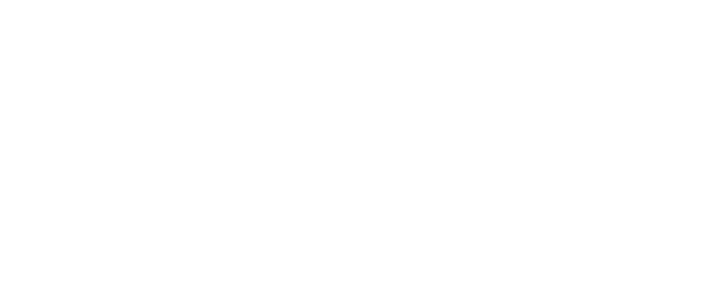
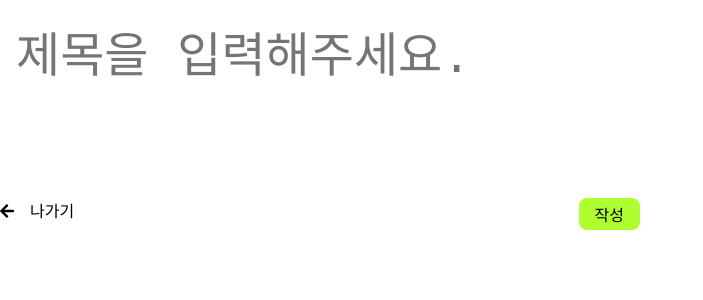
Before and after one commit to dlgusgh4608/blog, a React (Create React App) app: page /write in a window 1280 px wide. Shown: the top 300 px of the page, without its empty margins (0-703 px from the left). Built offline with nearby package versions, Linux system fonts and the light colour scheme.

Commit message:
front: add Post and add Write

```diff
--- a/src/components/app/App.js
+++ b/src/components/app/App.js
@@ -3,6 +3,8 @@
 import { Route, Switch, Redirect } from 'react-router-dom';
 import { createGlobalStyle } from 'styled-components';
 import Main from '../../routes/main/Main';
+import Write from '../../routes/post/Write';
+import Post from '../../components/post/Post';
 
 const GlobalStyle = createGlobalStyle`
   body{
@@ -45,10 +47,12 @@
       {(() => {
         switch (isLoggedIn) {
           case true:
-            return <></>;
+            return;
           default:
             return (
               <Switch>
+                <Route path={'/write'} exact={true} component={Write} />
+                <Route path={'/post'} exact={true} component={Post} />
                 <Route path={'/old'} exact={true} component={Main} />
                 <Route path={'/recent'} exact={true} component={Main} />
                 <Redirect from={'/'} exact={true} to={'/recent'} />
--- a/src/components/header/Header.js
+++ b/src/components/header/Header.js
@@ -2,6 +2,8 @@
 import InfoButton from './InfoButton';
 import { useSelector } from 'react-redux';
 import styled from 'styled-components';
+import { FontAwesomeIcon } from '@fortawesome/react-fontawesome';
+import { faSearch } from '@fortawesome/free-solid-svg-icons';
 
 const HeaderContainer = styled.header`
   height: 4rem;
@@ -55,6 +57,10 @@
   cursor: pointer;
 `;
 
+const SearchBtn = styled(FontAwesomeIcon)`
+  color: black;
+`;
+
 const Header = ({ toggleDialog }) => {
   const { me } = useSelector((state) => state.user);
 
@@ -66,8 +72,9 @@
             <Logo>blog</Logo>
           </Head>
           <Head>
-            <Search>검색</Search>
-
+            <Search href="/">
+              <SearchBtn icon={faSearch} />
+            </Search>
             {me ? <InfoButton /> : <LoginBtn onClick={toggleDialog}>로그인</LoginBtn>}
           </Head>
         </HeaderWrapper>
--- a/src/components/header/InfoButton.js
+++ b/src/components/header/InfoButton.js
@@ -1,9 +1,13 @@
 import React from 'react';
 import styled from 'styled-components';
+import { Link } from 'react-router-dom';
 import { FontAwesomeIcon } from '@fortawesome/react-fontawesome';
 import { faCaretDown } from '@fortawesome/free-solid-svg-icons';
 
-const CreatePostBtn = styled.button`
+const CreatePostBtn = styled(Link)`
+  display: flex;
+  align-items: center;
+  justify-content: center;
   font-weight: bold;
   font-size: 1rem;
   border: 1px solid black;
@@ -13,6 +17,7 @@
   padding-left: 0.8rem;
   height: 2rem;
   margin-right: 1rem;
+  color: black;
   cursor: pointer;
 `;
 
@@ -31,7 +36,7 @@
 const InfoButton = () => {
   return (
     <>
-      <CreatePostBtn>새 글 작성</CreatePostBtn>
+      <CreatePostBtn to={'/write'}>새 글 작성</CreatePostBtn>
       <MyInfoWrapper>
         이<DownIcon icon={faCaretDown} />
       </MyInfoWrapper>
--- a/src/components/post/MenuList.js
+++ b/src/components/post/MenuList.js
@@ -16,7 +16,6 @@
   height: 3rem;
   font-size: 1.25rem;
   cursor: pointer;
-
   color: black;
 `;
 
--- /dev/null
+++ b/src/components/post/Post.js
@@ -0,0 +1,25 @@
+import React from 'react';
+import styled from 'styled-components';
+import MainLayout from '../layout/MainLayout';
+
+const Container = styled.div`
+  width: 700px;
+  margin-left: auto;
+  margin-right: auto;
+  margin-top: 6rem;
+`;
+
+const Post = () => {
+  return (
+    <MainLayout>
+      <Container>
+        <h1>제목띠</h1>
+        <span>작성자</span>
+        <span>·</span>
+        <span>2020년 12월 31일</span>
+      </Container>
+    </MainLayout>
+  );
+};
+
+export default Post;
--- a/src/components/post/PostItem.js
+++ b/src/components/post/PostItem.js
@@ -1,4 +1,5 @@
 import React from 'react';
+import { Link } from 'react-router-dom';
 import styled from 'styled-components';
 
 const PostContainer = styled.div`
@@ -17,7 +18,7 @@
   }
 `;
 
-const PostHeader = styled.a`
+const PostHeader = styled(Link)`
   color: black;
 `;
 
@@ -42,7 +43,7 @@
   padding: 1rem;
 `;
 
-const PostMainWrapper = styled.a`
+const PostMainWrapper = styled(Link)`
   color: black;
 `;
 
@@ -80,7 +81,7 @@
   font-size: 0.85rem;
 `;
 
-const PostHostWrapper = styled.a`
+const PostHostWrapper = styled(Link)`
   display: flex;
   align-items: center;
 `;
@@ -112,16 +113,16 @@
   margin-right: 0.5rem;
 `;
 
-const PostItems = () => {
+const PostItem = () => {
   return (
     <PostContainer>
-      <PostHeader href="">
+      <PostHeader to={'/post'}>
         <ImageWrapper>
           <MainImage src="https://img1.daumcdn.net/thumb/R720x0.q80/?scode=mtistory2&fname=http%3A%2F%2Fcfile27.uf.tistory.com%2Fimage%2F9905EB345DF8CE050BE220" />
         </ImageWrapper>
       </PostHeader>
       <PostMainContainer>
-        <PostMainWrapper>
+        <PostMainWrapper to={'/post'}>
           <PostTitle>제목ddddddddddddddddddddddddddddddddddddd</PostTitle>
           <PostContent>
             글내 요요요요요용글내
@@ -135,7 +136,7 @@
         </PostCommentWrapper>
       </PostMainContainer>
       <PostFooterContainer>
-        <PostHostWrapper href="">
+        <PostHostWrapper to={'/post'}>
           <PostHostImg src="https://img1.daumcdn.net/thumb/R720x0.q80/?scode=mtistory2&fname=http%3A%2F%2Fcfile27.uf.tistory.com%2Fimage%2F9905EB345DF8CE050BE220" />
           <PostHostNameWrapper>
             by <PostHostName>이현호</PostHostName>
@@ -150,4 +151,4 @@
   );
 };
 
-export default PostItems;
+export default PostItem;
--- a/src/reducer/user.js
+++ b/src/reducer/user.js
@@ -53,6 +53,7 @@
         ...state,
         loadMyInfoLoading: false,
         loadMyInfoError: action.error,
+        me: null,
       };
     case EMAIL_CHECK_REQUEST:
       return {
--- a/src/routes/main/Main.js
+++ b/src/routes/main/Main.js
@@ -2,7 +2,7 @@
 import styled from 'styled-components';
 import MainLayout from '../../components/layout/MainLayout';
 import MenuList from '../../components/post/MenuList';
-import PostItems from '../../components/post/PostItem';
+import PostItem from '../../components/post/PostItem';
 
 const MainContainer = styled.div`
   width: 1728px;
@@ -48,14 +48,14 @@
         </MenuWrapper>
         <MainWrapper>
           <PostWrapper>
-            <PostItems />
-            <PostItems />
-            <PostItems />
-            <PostItems />
-            <PostItems />
-            <PostItems />
-            <PostItems />
-            <PostItems />
+            <PostItem />
+            <PostItem />
+            <PostItem />
+            <PostItem />
+            <PostItem />
+            <PostItem />
+            <PostItem />
+            <PostItem />
           </PostWrapper>
         </MainWrapper>
       </MainContainer>
--- /dev/null
+++ b/src/routes/post/Write.js
@@ -0,0 +1,92 @@
+import React from 'react';
+import styled from 'styled-components';
+import { Link } from 'react-router-dom';
+import { FontAwesomeIcon } from '@fortawesome/react-fontawesome';
+import { faArrowLeft } from '@fortawesome/free-solid-svg-icons';
+
+const Container = styled.div`
+  display: flex;
+  flex-direction: column;
+  height: 100%;
+  width: 50%;
+`;
+
+const TitleWrapper = styled.div`
+  padding: 1rem;
+`;
+
+const Title = styled.textarea`
+  width: 100%;
+  border: none;
+  resize: none;
+  outline: none;
+  height: 4rem;
+  font-size: 3rem;
+  padding: 0;
+`;
+
+const ContentWrapper = styled.div`
+  padding: 1rem;
+`;
+
+const Content = styled.textarea`
+  width: 100%;
+  border: none;
+  resize: none;
+  outline: none;
+  height: 100%;
+  font-size: 1.75rem;
+  padding: 0;
+`;
+
+const BtnWrapper = styled.div`
+  display: flex;
+  justify-content: space-between;
+`;
+
+const ExitBtn = styled(Link)`
+  background-color: white;
+  font-size: 1rem;
+  border: none;
+  cursor: pointer;
+  color: black;
+`;
+
+const ExitSvg = styled(FontAwesomeIcon)`
+  margin-right: 1rem;
+`;
+
+const WriteBtn = styled.button`
+  border-radius: 0.5rem;
+  padding-left: 1rem;
+  padding-right: 1rem;
+  font-size: 1rem;
+  height: 2rem;
+  border: none;
+  background-color: greenyellow;
+  cursor: pointer;
+`;
+
+const Write = () => {
+  return (
+    <>
+      <Container>
+        <TitleWrapper>
+          <Title placeholder="제목을 입력해주세요."></Title>
+        </TitleWrapper>
+        <ContentWrapper>
+          <Content></Content>
+        </ContentWrapper>
+        <BtnWrapper>
+          <ExitBtn to={'/'}>
+            <ExitSvg icon={faArrowLeft} />
+            나가기
+          </ExitBtn>
+          <WriteBtn>작성</WriteBtn>
+        </BtnWrapper>
+      </Container>
+    </>
+  );
+};
+
+export default Write;
```
Also changed, not shown: src/components/post/MainPage.js (deleted, +0 -64 lines), 1 other file (tests, documents, lock files or other folders).
